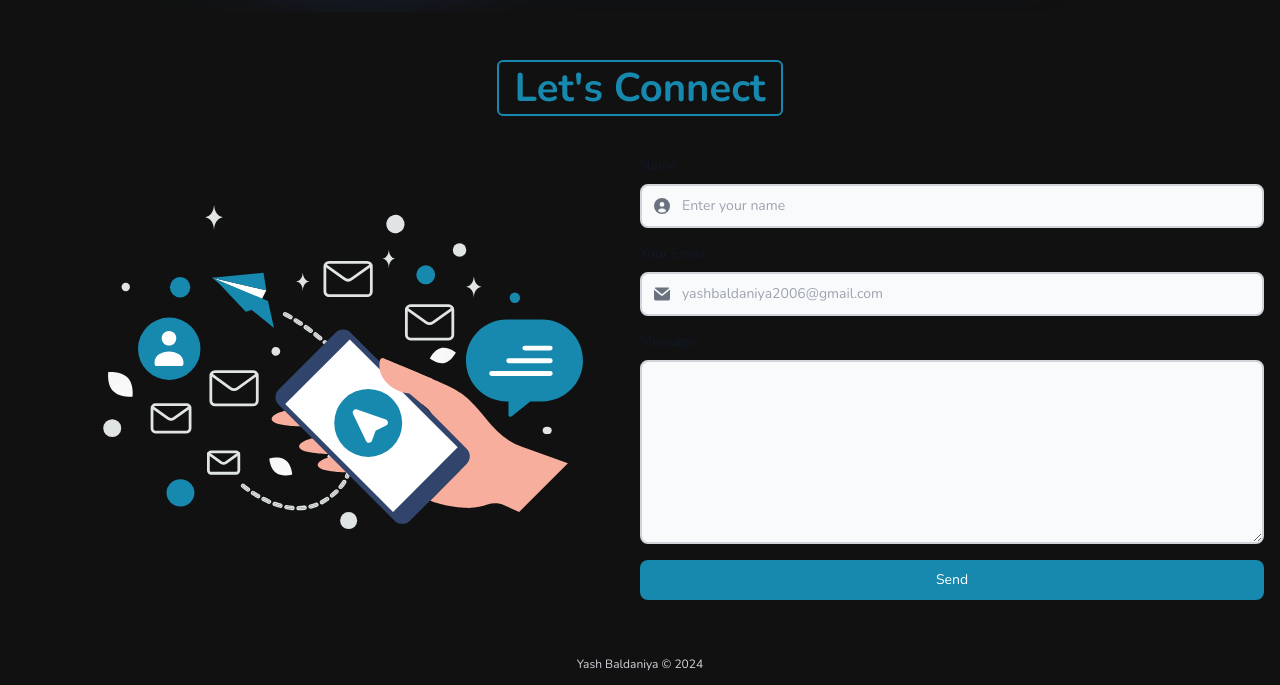
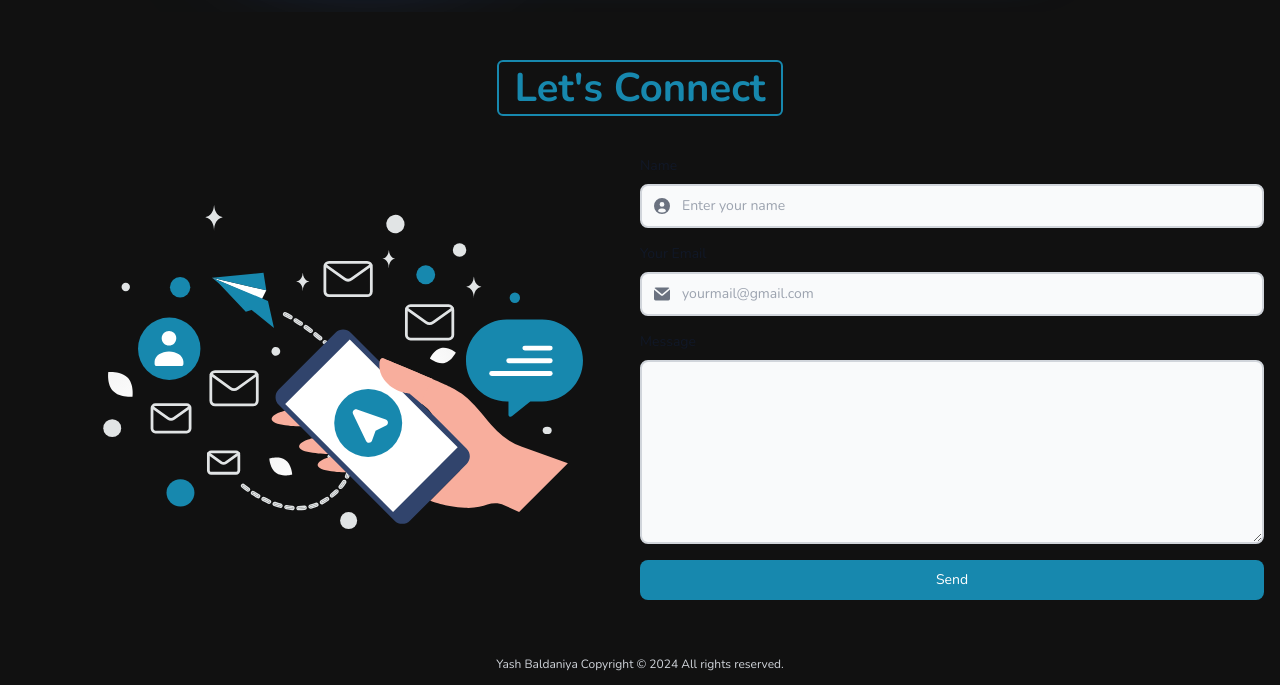
Before and after one commit to YashAhir30/Yash-Baldaniya, a website: page index.html in a window 1280 px wide. Shown: the part 2390-3075 px from the top of the page. Drawn offline with nearby package versions, Linux system fonts and the light colour scheme; animation ran at ten frames a second; a script that the page names is missing.

Commit message:
Update index.html

```diff
--- a/index.html
+++ b/index.html
@@ -308,7 +308,7 @@
             Editing
           </h3>
           <span class="text-[#459bd5] text-base md:text-lg"
-            >(Video Editing,Photo Editing)</span
+            >(Video Editing, Photo Editing)</span
           >
           <p class="text-justify text-sm md:text-base mt-2">
            I deeply understand advanced concepts, practice with real-world exercises, build expertise with hands-on projects to boost my career.
@@ -636,7 +636,7 @@
               id="email"
               name="email"
               class="bg-gray-50 border-2 outline-none border-gray-300 text-gray-900 text-sm rounded-lg focus:ring-[#1788ae] focus:border-[#1788ae] block w-full ps-10 p-2.5 dark:bg-gray-700 dark:border-gray-600 dark:placeholder-gray-400 dark:text-white"
-              placeholder="yashbaldaniya2006@gmail.com"
+              placeholder="yourmail@gmail.com"
             />
           </div>
           <label
@@ -665,8 +665,8 @@
       </div>
     </section>
     <footer class="flex flex-col items-center pb-10">
-      <p class="text-xs text-gray-300">Yash Baldaniya © 2024</p>
-      <!-- <div class="black-logo my-4"> -->
+      <p class="text-xs text-gray-300">Yash Baldaniya Copyright © 2024 All rights reserved.</p>
+
         <img src="newlogo2.png" class="black-logo my-4 flex flex-col items-center alt="" srcset="" width="30px">
 
       </div>
```
